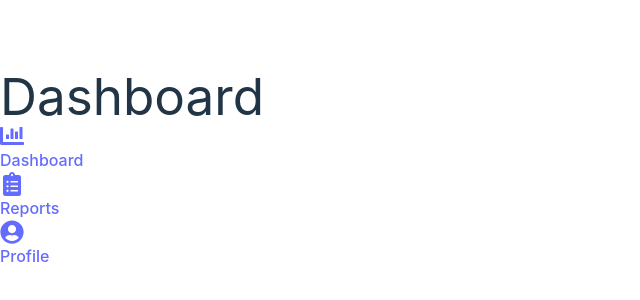
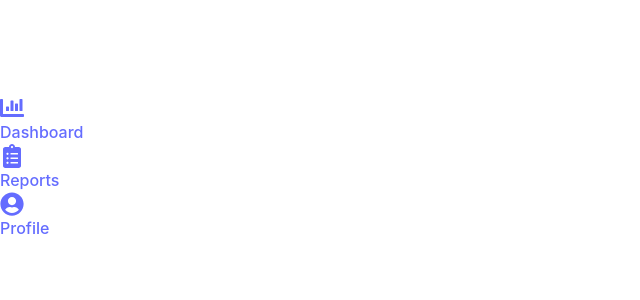
Before and after one commit to cfgtexas24/Team-17, a React (Vite) app in the folder clientcare2/: page / in a window 1280 px wide. Shown: the part 232-532 px from the top of the page, without its empty margins (0-640 px from the left). Built offline with nearby package versions, Linux system fonts and the light colour scheme.

Commit message:
changed to blank pages

```diff
--- a/clientcare2/src/components/DashBoard.jsx
+++ b/clientcare2/src/components/DashBoard.jsx
@@ -2,8 +2,11 @@
 import React from 'react';
 
 const Dashboard = () => {
-  // Placeholder component for Dashboard page
-  return <h1 className="text-2xl font-bold">Dashboard</h1>;
+  return (
+    <div className="h-screen w-full bg-white">
+      {/* This page is intentionally left blank */}
+    </div>
+  );
 };
 
 export default Dashboard;
```
